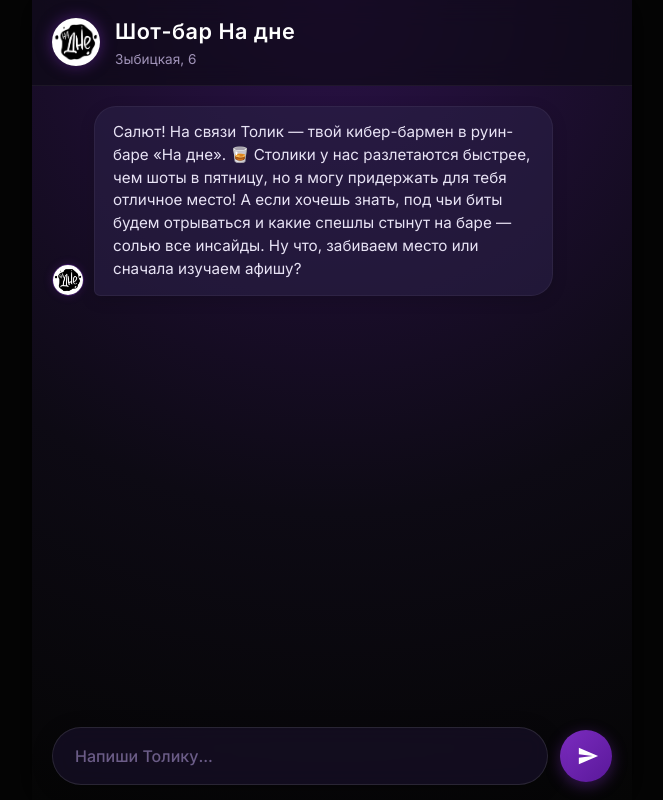
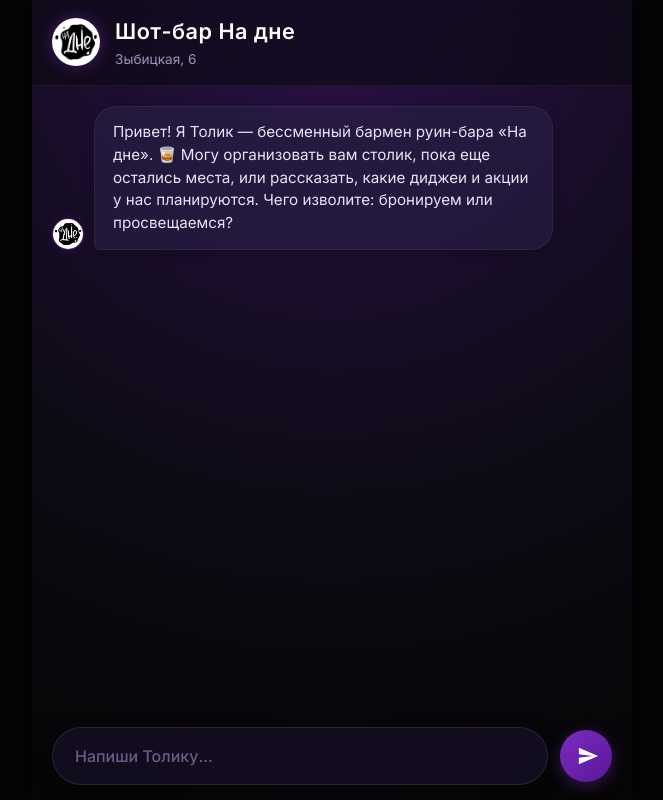
Before and after one commit to Vazhniy/Booking_bar-na-dne, a React (Vite) app in the folder frontend/: page / in a window 1280 px wide. Shown: the whole page, without its empty margins (308-971 px from the left). Built offline with nearby package versions, Linux system fonts and the light colour scheme.

Commit message:
Update App.jsx

```diff
--- a/frontend/src/App.jsx
+++ b/frontend/src/App.jsx
@@ -6,7 +6,7 @@ const RENDER_URL = 'https://booking-bar-na-dne.onrender.com';
 
 function App() {
   const [messages, setMessages] = useState([
-    { role: 'bot', text: 'Салют! На связи Толик — твой кибер-бармен в руин-баре «На дне». 🥃 Столики у нас разлетаются быстрее, чем шоты в пятницу, но я могу придержать для тебя отличное место! А если хочешь знать, под чьи биты будем отрываться и какие спешлы стынут на баре — солью все инсайды. Ну что, забиваем место или сначала изучаем афишу?' }
+    { role: 'bot', text: 'Привет! Я Толик — бессменный бармен руин-бара «На дне». 🥃 Могу организовать вам столик, пока еще остались места, или рассказать, какие диджеи и акции у нас планируются. Чего изволите: бронируем или просвещаемся?' }
   ]);
   const [input, setInput] = useState('');
   const [loading, setLoading] = useState(false);
@@ -53,7 +53,6 @@ function App() {
       <div className="chat-window">
         {messages.map((msg, i) => (
           <div key={i} className={`message-row ${msg.role}`}>
-            {/* Аватарка показывается только для бота */}
             {msg.role === 'bot' && (
               <img src="/logo.png" alt="Толик" className="bot-avatar" />
             )}
@@ -62,10 +61,16 @@ function App() {
             </div>
           </div>
         ))}
+
+        {/* === НОВЫЙ КРАСИВЫЙ ИНДИКАТОР ПЕЧАТИ === */}
         {loading && (
           <div className="message-row bot">
             <img src="/logo.png" alt="Толик" className="bot-avatar" />
-            <div className="message bot" style={{opacity: 0.5}}>...</div>
+            <div className="typing-indicator">
+              <div className="typing-dot"></div>
+              <div className="typing-dot"></div>
+              <div className="typing-dot"></div>
+            </div>
           </div>
         )}
         <div ref={chatEndRef} />
```
